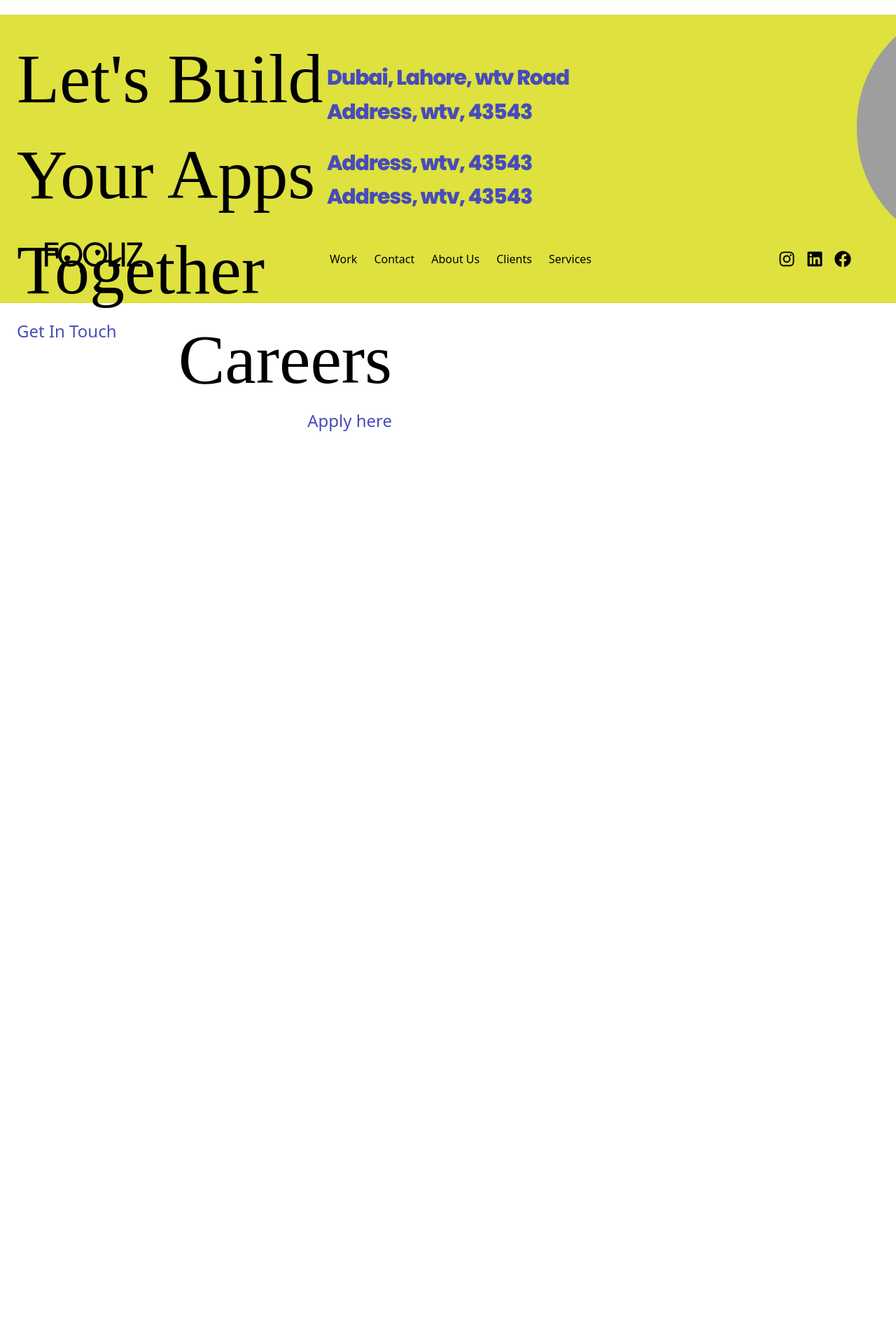
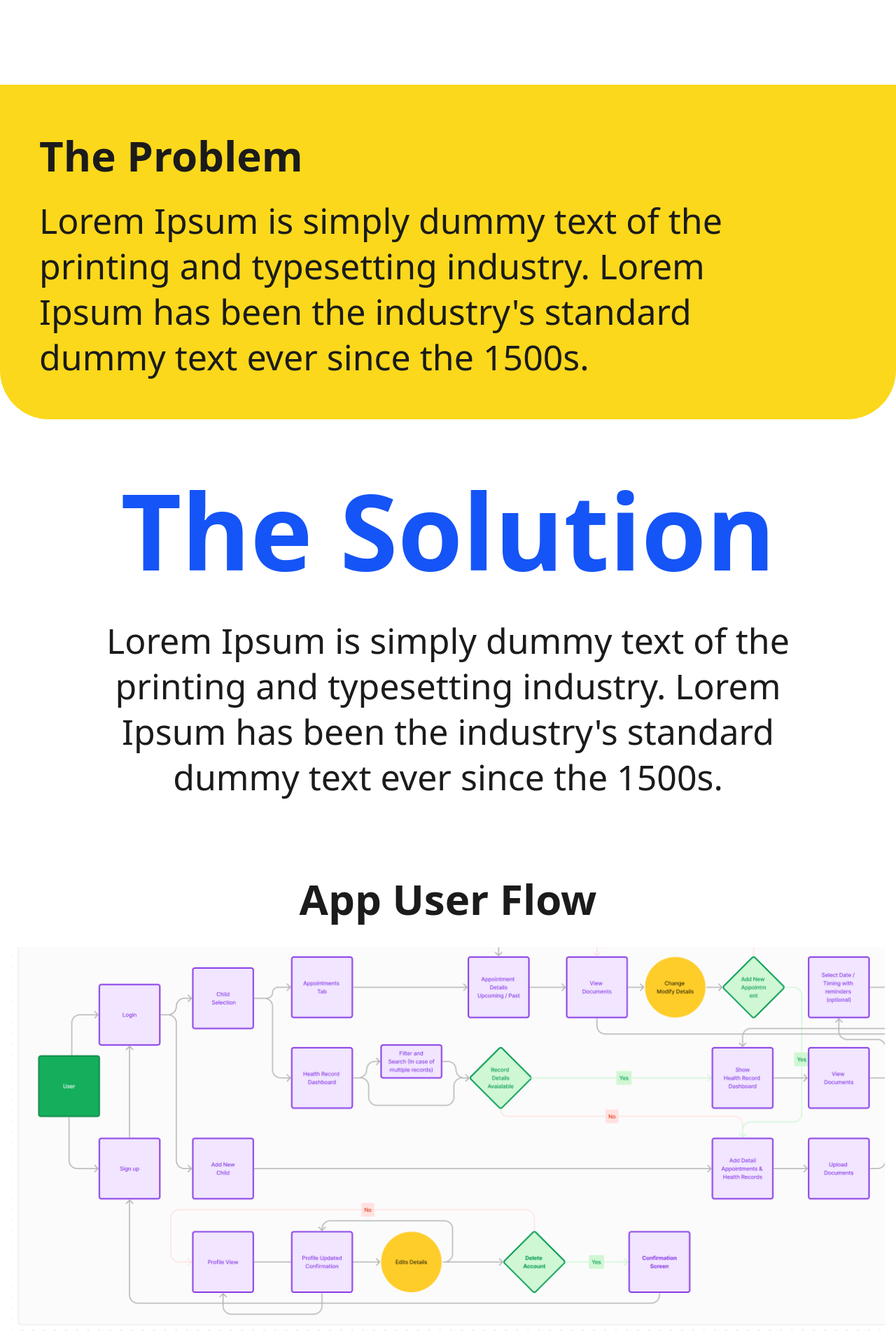
Before and after one commit to ahmadiq01/test, a React (Vite) app: page /talktogather in a window 1280 px wide. Shown: the part 1880-3800 px from the top of the page at 70% size. Before the commit the page ends 2499 px from the top, so only its background shows below. Built offline with nearby package versions, Linux system fonts and the light colour scheme; grey boxes are pictures that could not be loaded; a web font is replaced by a local one.

Commit message:
new updates regarding the talk page

```diff
--- a/src/pages/work/talktogather.jsx
+++ b/src/pages/work/talktogather.jsx
@@ -5,38 +5,68 @@ import Talk from "../../assets/talk.svg"; // Adjust path if needed
 import MainScreen from "../../assets/Main Screen 1.svg"; // Adjust path if needed
 import LeftImg from "../../assets/Show Categories 1.svg"; // Adjust path if needed
 import RightImg from "../../assets/Messages - Conversation 1.svg"; // Adjust path if needed
+import Img1 from "../../assets/image 1.svg"; // Adjust path if needed
 
 const ContactPage = () => {
   return (
     <div className="relative bg-white">
       <Header />
+
       <div className="flex justify-center md:mt-[100px] md:mb-[40px]">
-        <img src={Talk}
-         alt=""
-         className=""
-          />
+        <img src={Talk} alt="" className="" />
       </div>
+
       <div className="bg-[#1554f6] flex justify-center">
-        <img src={LeftImg}
-            alt=""
-            className=""
-            />
-              <img src={MainScreen}
-                alt=""
-                className=""
-                />
-          <img src={RightImg}
-         alt=""
-         className=""
-          />
+        <img src={LeftImg} alt="" className="" />
+        <img src={MainScreen} alt="" className="" />
+        <img src={RightImg} alt="" className="" />
       </div>
+
       <div className="flex flex-col items-center text-center px-4 py-10">
         <h1 className="text-[#1B1B1B] font-poppins font-bold text-[100px] leading-[150px] md:text-[80px] md:leading-[120px] sm:text-[60px] sm:leading-[90px] xs:text-[40px] xs:leading-[60px]">
           Talk To Gather
         </h1>
         <p className="text-[#595959] font-poppins text-[50px] leading-[65px] font-normal md:text-[40px] md:leading-[55px] sm:text-[30px] sm:leading-[45px] xs:text-[20px] xs:leading-[30px] max-w-[90%]">
-        Lorem Ipsum is simply dummy text of the printing and typesetting industry. Lorem Ipsum has been the industry's standard dummy text ever since the 1500s, when an unknown printer took a galley of type and scrambled it to make a type specimen book.
+          Lorem Ipsum is simply dummy text of the printing and typesetting
+          industry. Lorem Ipsum has been the industry's standard dummy text ever
+          since the 1500s, when an unknown printer took a galley of type and
+          scrambled it to make a type specimen book.
         </p>
+      </div>
+
+      <div className="bg-[#FBD81B] rounded-b-[70px] p-10 md:mt-[100px] md:p-14 max-w-[90%] md:max-w-[100%] mx-auto">
+        <h2 className="text-[#1B1B1B] font-poppins font-bold text-[60px] leading-[90px]">
+          The Problem
+        </h2>
+        <p className="text-[#1B1B1B] font-poppins text-[50px] leading-[65px] font-normal mt-4 max-w-[90%]">
+          Lorem Ipsum is simply dummy text of the printing and typesetting
+          industry. Lorem Ipsum has been the industry's standard dummy text ever
+          since the 1500s.
+        </p>
+      </div>
+
+      <div className="text-center px-4 py-12">
+        <h2 className="text-[#1554F6] font-poppins font-bold text-[200px] leading-[300px] md:text-[150px] md:leading-[220px] sm:text-[100px] sm:leading-[150px]">
+          The Solution
+        </h2>
+        <p className="text-[#1B1B1B] font-poppins text-[50px] leading-[65px] font-normal mt-4 max-w-[80%] mx-auto">
+          Lorem Ipsum is simply dummy text of the printing and typesetting
+          industry. Lorem Ipsum has been the industry's standard dummy text ever
+          since the 1500s.
+        </p>
+      </div>
+
+      <div className="flex flex-col items-center text-center px-4 py-12">
+        <h2 className="text-[#1B1B1B] font-poppins font-bold text-[60px] leading-[90px]">
+          App User Flow
+        </h2>
+        <div className="mt-6">
+          <img
+            src={Img1}
+            alt="App User Flow Diagram"
+            className="w-full max-w-[1924px] h-auto"
+          />
+        </div>
       </div>
 
       <Footer />
```
Also changed, not shown: src/assets/image 1.svg (added). Lines whose indentation alone changed are shown as unchanged.
